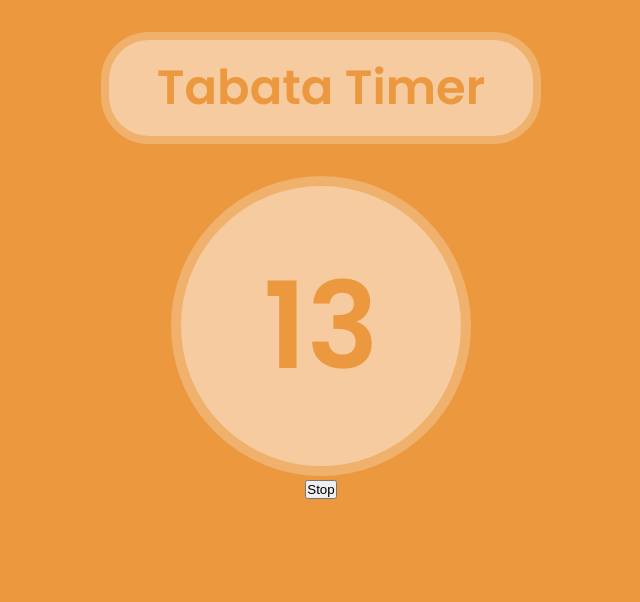
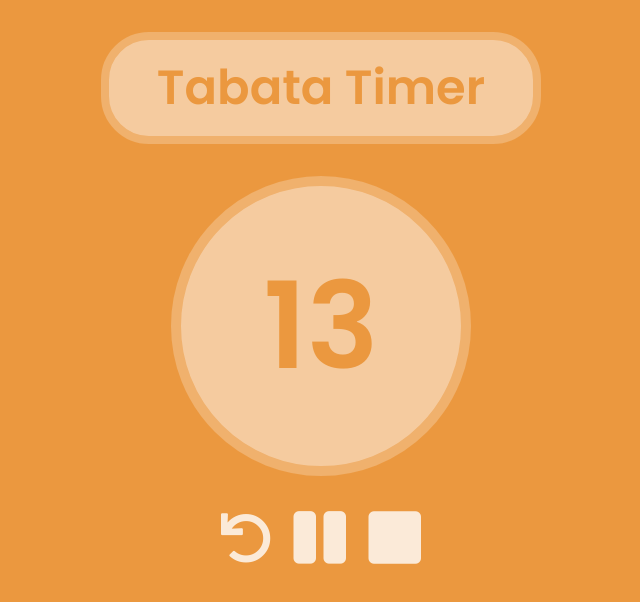
Before and after one commit to jchicano/tabata-timer, a React (Create React App) app: page / in a window 1280 px wide. Both pictures are taken after a click on the button "¡Comenzar!". Shown: the top 602 px of the page, without its empty margins (319-959 px from the left). Built offline with nearby package versions, Linux system fonts and the light colour scheme.

Commit message:
controles agregados

```diff
--- a/src/App.js
+++ b/src/App.js
@@ -38,7 +38,7 @@ function App() {
     }
 
     return (
-        <AppContext.Provider value={{ bg, setBg }}>
+        <AppContext.Provider value={{ setBg, setRunning }}>
             <AppStyled background={bg}>
                 <Title text={'Tabata Timer'} color={bg} />
 
--- a/src/components/TimeControls/index.jsx
+++ b/src/components/TimeControls/index.jsx
@@ -1,25 +1,59 @@
-import React from 'react'
+import React, { useState } from 'react'
 
-export const TimeControls = ({ handleResume, handleStop, isPause }) => {
+import { Container, Button } from './styles'
+
+export const TimeControls = ({
+    handleResume,
+    handleStop,
+    paused,
+    handlePause,
+    handleRestart,
+}) => {
+    const [isPause, setIsPause] = useState(paused || false)
+
     const onStop = () => {
         if (handleStop) {
             handleStop()
         }
     }
 
+    const onPause = () => {
+        setIsPause(true)
+        if (handlePause) {
+            handlePause()
+        }
+    }
+
     const onResume = () => {
+        setIsPause(false)
         if (handleResume) {
             handleResume()
         }
     }
 
+    const onRestart = () => {
+        if (handleRestart) {
+            handleRestart()
+        }
+    }
+
     return (
-        <div>
+        <Container>
+            <Button onClick={onRestart}>
+                <i className="fas fa-redo"></i>
+            </Button>
             {isPause ? (
-                <button onClick={onResume}>Resume</button>
+                <Button onClick={onResume}>
+                    <i className="fas fa-play"></i>
+                </Button>
             ) : (
-                <button onClick={onStop}>Stop</button>
+                <Button onClick={onPause}>
+                    <i className="fas fa-pause"></i>
+                </Button>
             )}
-        </div>
+            <Button onClick={onStop}>
+                <i className="fas fa-stop"></i>
+            </Button>
+        </Container>
     )
 }
--- /dev/null
+++ b/src/components/TimeControls/styles.js
@@ -0,0 +1,38 @@
+import styled from 'styled-components'
+
+export const Container = styled.div`
+    width: 100%;
+    max-width: 200px;
+    margin: 0 auto;
+    margin-top: 2rem;
+
+    display: flex;
+    align-items: center;
+    justify-content: space-between;
+`
+
+export const Button = styled.button`
+    background: none;
+    border: none;
+    color: rgba(255, 255, 255, 0.8);
+
+    cursor: pointer;
+    transition: all ease 0.2s;
+
+    &:hover {
+        color: rgba(255, 255, 255, 0.9);
+    }
+
+    &:active {
+        color: rgba(255, 255, 255, 1);
+    }
+
+    i {
+        font-size: 60px;
+
+        &.fa-redo {
+            font-size: 50px;
+            transform: rotateY(180deg);
+        }
+    }
+`
--- a/src/components/Titles/styles.js
+++ b/src/components/Titles/styles.js
@@ -6,7 +6,8 @@ export const TitleStyled = styled.h1`
     line-height: 3rem;
     padding: 0.5em 1em;
     margin: 2rem 0;
-    color: ${({ color }) => (color ? color : 'black')};
+    color: ${({ color }) =>
+        color !== '#fff' && color !== 'white' ? color : 'black'};
     background: rgba(255, 255, 255, 0.5);
 
     border: 8px solid
--- a/src/components/Working/index.jsx
+++ b/src/components/Working/index.jsx
@@ -11,11 +11,10 @@ import { AppContext } from '../../App'
 
 export const Working = ({ workout, handleFinish }) => {
     const [time, setTime] = useState(workout.preparation)
-    const [isPause, setIsPause] = useState(false)
     const [type, setType] = useState('prepare')
     const [currentIndex, setCurrentIndex] = useState(0)
     const [workoutArray, setWorkoutArray] = useState([])
-    const { setBg } = useContext(AppContext)
+    const { setBg, setRunning } = useContext(AppContext)
     const [timerState, setTimerState] = useState(new Timer())
 
     const timer = () => {
@@ -75,26 +74,9 @@ export const Working = ({ workout, handleFinish }) => {
         setWorkoutArray(fakeArray)
     }
 
-    const togglePause = () => {
-        if (isPause) {
-            setIsPause(false)
-        } else {
-            setIsPause(true)
-        }
-    }
-
     useEffect(createWorkoutArray, [])
 
     useEffect(timer, [time])
-
-    useEffect(() => {
-        console.log(isPause)
-        if (isPause) {
-            timerState.pause()
-        } else {
-            timerState.resume()
-        }
-    }, [isPause, timerState])
 
     useEffect(() => {
         if (currentIndex >= 1) {
@@ -103,7 +85,6 @@ export const Working = ({ workout, handleFinish }) => {
             console.log(workoutArray)
             if (currentIndex >= workoutArray.length - 1) {
                 setType('finish')
-                alert('Rutina terminada')
             } else {
                 setTime(workoutArray[currentIndex].time)
                 setType(workoutArray[currentIndex].type)
@@ -115,13 +96,31 @@ export const Working = ({ workout, handleFinish }) => {
         setBg(COLOR_TYPE[type])
     }, [type, setBg])
 
+    useEffect(() => {
+        console.log('time', time)
+        console.log('index', currentIndex)
+    }, [currentIndex, time])
+
     return (
         <>
             <Clock time={time} type={type} />
             <TimeControls
-                handleStop={togglePause}
-                isPause={isPause}
-                handleResume={togglePause}
+                handlePause={() => {
+                    timerState.pause()
+                }}
+                isPause={false}
+                handleResume={() => {
+                    timerState.resume()
+                }}
+                handleStop={() => {
+                    setRunning(false)
+                    setBg('#fff')
+                }}
+                handleRestart={() => {
+                    timerState.pause()
+                    setTime(workoutArray[0].time)
+                    setCurrentIndex(0)
+                }}
             />
         </>
     )
```
